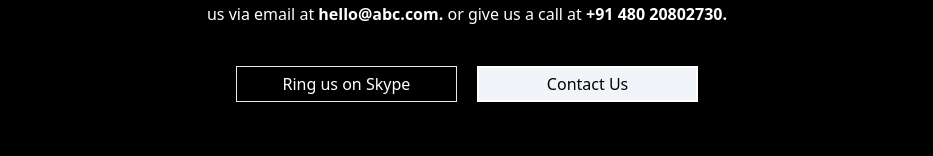
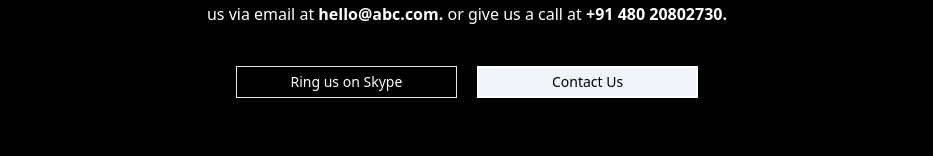
Before and after one commit to brijin07/waxro, a React (Create React App) app: page / in a window 1280 px wide. Shown: the part 1622-1778 px from the top of the page, without its empty margins (173-1106 px from the left). Built offline with nearby package versions, Linux system fonts and the light colour scheme.

Commit message:
Resolved merge conflicts

```diff
--- a/src/Deisign.jsx
+++ b/src/Deisign.jsx
@@ -121,10 +121,10 @@ function Deisign() {
               </div>
             </div>
             <div className="flex justify-center gap-5 pt-10">
-              <button className="w-[40%] md:w-[25%] border border-slate-200 text-white p-1">
+              <button className="w-[40%] text-sm md:w-[25%] border border-slate-200 text-white p-1">
                 Ring us on Skype
               </button>
-              <button className="btn1 bg-slate-100 w-[40%] md:w-[25%] border-2 border-white p-1">
+              <button className="btn1 text-sm bg-slate-100 w-[40%] md:w-[25%] border-2 border-white p-1">
                 Contact Us
               </button>
             </div>
```
